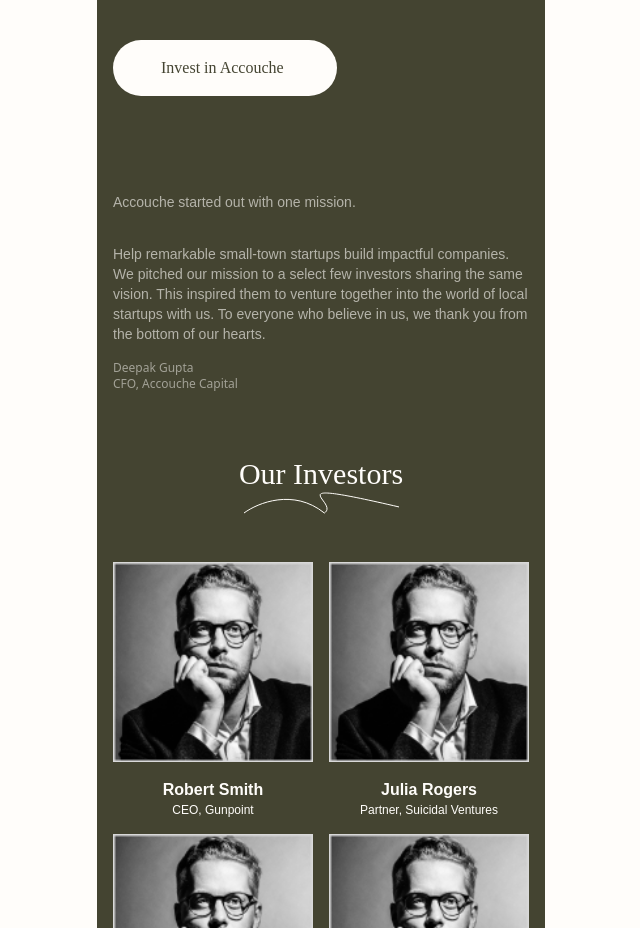
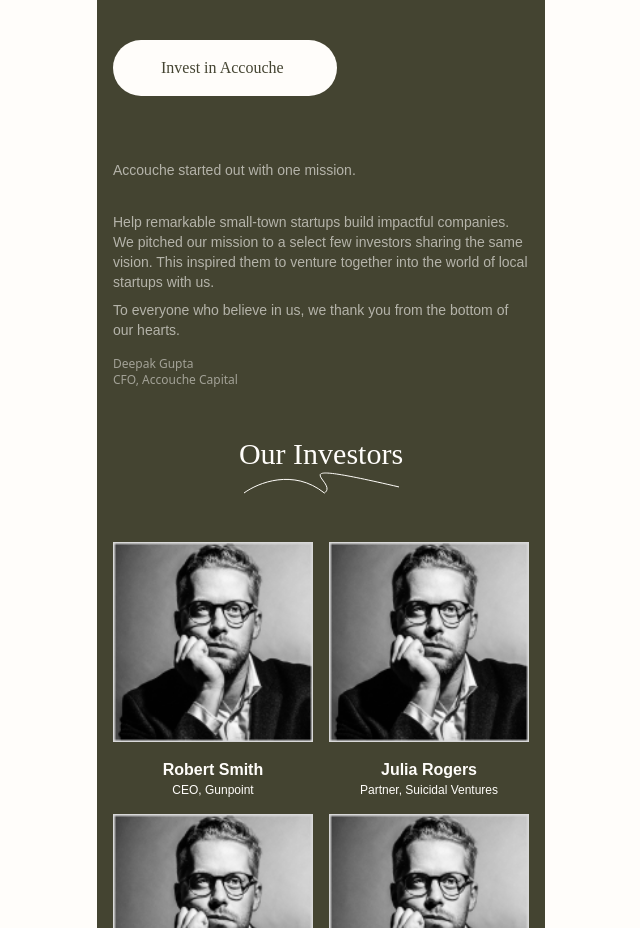
Before and after one commit to Rupsnigdha/accouche-capital, a SvelteKit app: page /invest in a window 1280 px wide. Shown: the part 880-1808 px from the top of the page, without its empty margins (319-959 px from the left). Built offline with nearby package versions, Linux system fonts and the light colour scheme; a web font is replaced by a local one.

Commit message:
MOD: ui changes

```diff
--- a/src/routes/invest/+page.svelte
+++ b/src/routes/invest/+page.svelte
@@ -45,14 +45,15 @@
 		>
 	</div>
 </section>
-<section class="bg-primary text-base-100 px-4 py-8">
-	<p class="mt-8 font-articulat font-400 text-sm opacity-60">
+<section class="bg-primary text-base-100 px-4 py-4">
+	<p class="mt-4 font-articulat font-400 text-sm opacity-60">
 		Accouche started out with one mission.
 	</p>
 	<p class="mt-8 font-articulat font-400 text-sm opacity-60">
 		Help remarkable small-town startups build impactful companies. We pitched our mission to a
 		select few investors sharing the same vision. This inspired them to venture together into the
-		world of local startups with us. To everyone who believe in us, we thank you from the bottom of
+		world of local startups with us. </p>
+	<p class="font-articulat font-400 text-sm opacity-60 mt-2">To everyone who believe in us, we thank you from the bottom of
 		our hearts.
 	</p>
 	<div class="mt-4 text-xs opacity-50">
--- a/src/routes/showcase/+page.svelte
+++ b/src/routes/showcase/+page.svelte
@@ -131,7 +131,7 @@
 		<h2 class="text-center font-quincy text-3xl text-[#434331] font-medium">
 			Projections for next year
 		</h2>
-		<p class="text-center font-articulat font-medium text-[#A7A788] mt-4 text-sm">
+		<p class="text-center font-articulat font-medium text-[#A7A788] mt-4 mb-6 text-sm">
 			By 2025, we’re targeting 52% returns on our initial capital, plus half a crore of fresh
 			investments.
 		</p>
```
